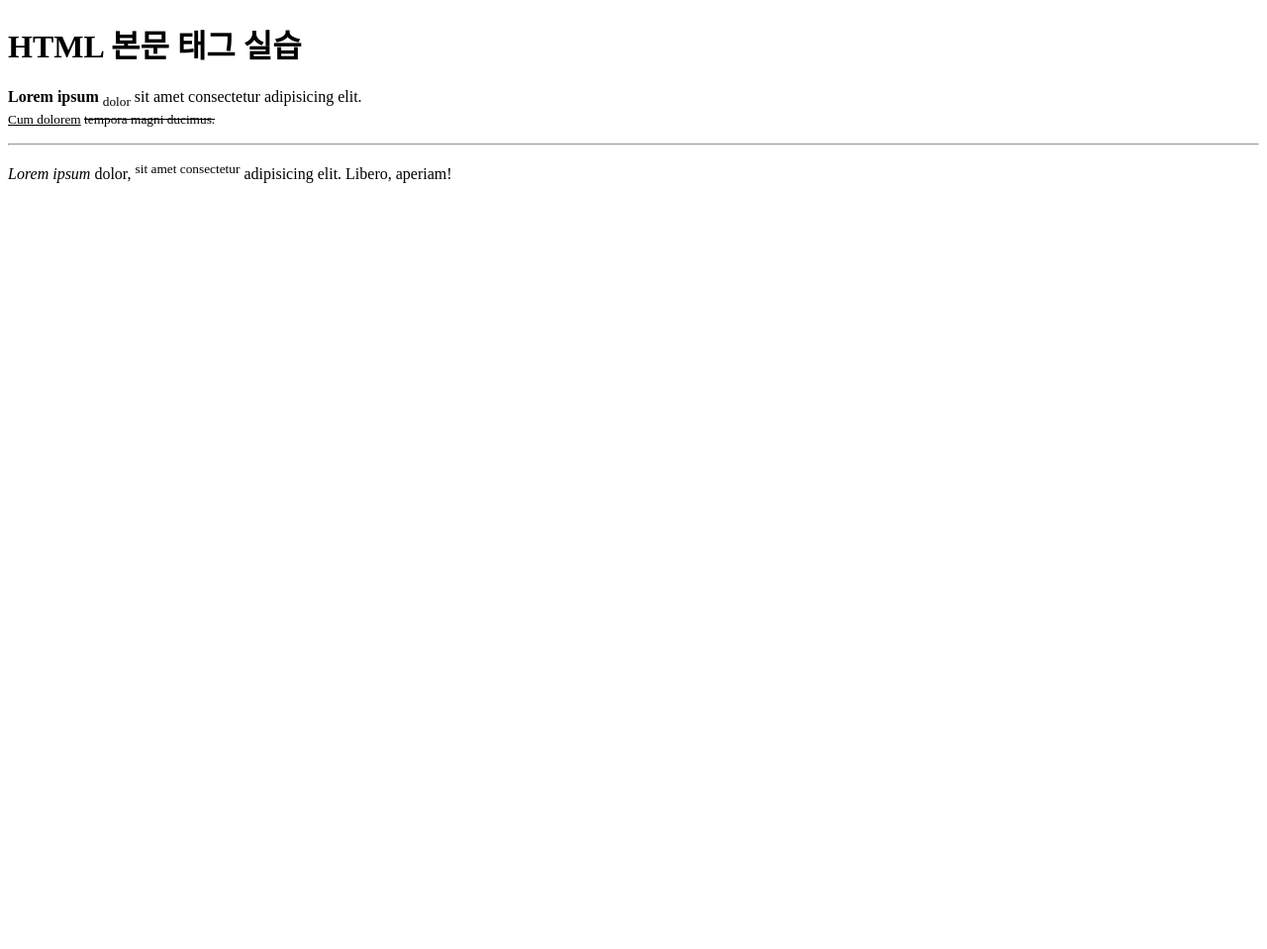
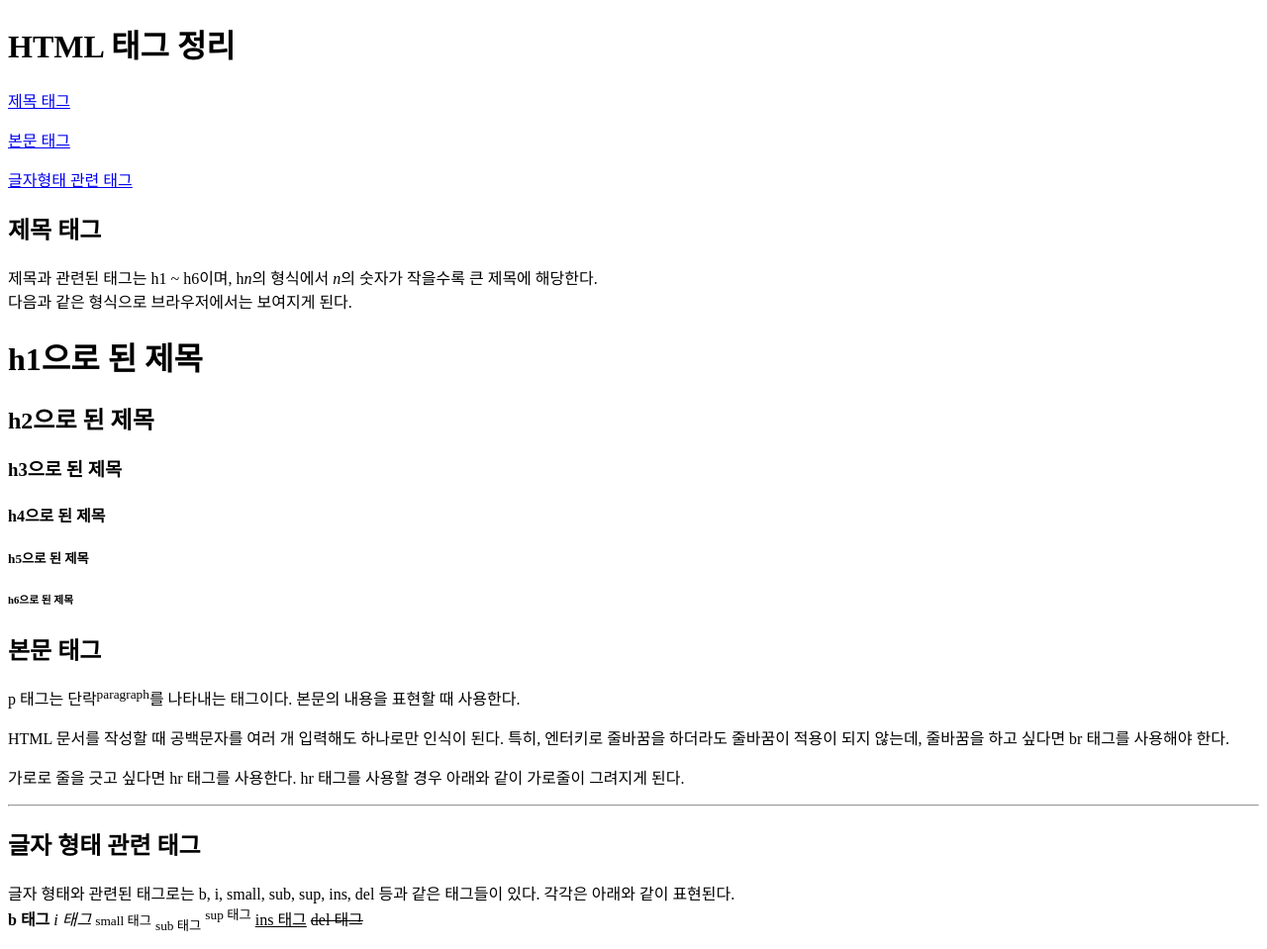
Before and after one commit to seo-hyun-j/wp-html, a plain HTML site: page index.html in a window 1280 px wide. Shown: the whole page at 99% size. Before the commit the page ends 800 px from the top, so only its background shows below. Drawn offline with Linux system fonts and the light colour scheme.

Commit message:
앵커 태그 실습

```diff
--- a/index.html
+++ b/index.html
@@ -1,19 +1,50 @@
-<!doctype html>
-<html land="ko">
+<!DOCTYPE html>
+<html lang="ko">
 <head>
   <meta charset="UTF-8">
   <title>HTML 실습</title>
 </head>
 <body>
-        <h1>HTML 본문 태그 실습</h1>
+  <h1>HTML 태그 정리</h1>
+  <p><a href="#content1">제목 태그</a></p>
+  <p><a href="#content2">본문 태그</a></p>
   <p>
-            <b>Lorem ipsum</b> <sub>dolor</sub> sit amet consectetur adipisicing elit.<br>
-            <small><ins>Cum dolorem</ins> <del>tempora magni ducimus.</del></small><br>
+    <a href="#content3">글자형태 관련 태그</a>
+  </p>
+
+  <h2 id="content1">제목 태그</h2>
+  <p>
+    제목과 관련된 태그는 h1 ~ h6이며, h<i>n</i>의 형식에서 <i>n</i>의 숫자가 작을수록 큰 제목에 해당한다.<br> 다음과 같은 형식으로 브라우저에서는 보여지게 된다.
+  </p>
+  <h1>h1으로 된 제목</h1>
+  <h2>h2으로 된 제목</h2>
+  <h3>h3으로 된 제목</h3>
+  <h4>h4으로 된 제목</h4>
+  <h5>h5으로 된 제목</h5>
+  <h6>h6으로 된 제목</h6>
+
+  <h2 id="content2">본문 태그</h2>
+  <p>
+    p 태그는 단락<sup>paragraph</sup>를 나타내는 태그이다. 본문의 내용을 표현할 때 사용한다.
+  </p>
+  <p>
+    HTML 문서를 작성할 때 공백문자를 여러 개 입력해도 하나로만 인식이 된다. 특히, 엔터키로 줄바꿈을 하더라도 줄바꿈이 적용이 되지 않는데, 줄바꿈을 하고 싶다면 br 태그를 사용해야 한다.
+  </p>
+  <p>
+    가로로 줄을 긋고 싶다면 hr 태그를 사용한다. hr 태그를 사용할 경우 아래와 같이 가로줄이 그려지게 된다.
   </p>
   <hr>
+
+  <h2 id="content3">글자 형태 관련 태그</h2>
   <p>
-            <i>Lorem ipsum</i> dolor, <sup>sit amet consectetur</sup>
-            adipisicing elit. Libero, aperiam!
+    글자 형태와 관련된 태그로는 b, i, small, sub, sup, ins, del 등과 같은 태그들이 있다. 각각은 아래와 같이 표현된다.<br>
+    <b>b 태그</b>
+    <i>i 태그</i>
+    <small>small 태그</small>
+    <sub>sub 태그</sub>
+    <sup>sup 태그</sup>
+    <ins>ins 태그</ins>
+    <del>del 태그</del>
   </p>
 </body>
 </html>
```
Lines whose indentation alone changed are shown as unchanged.
